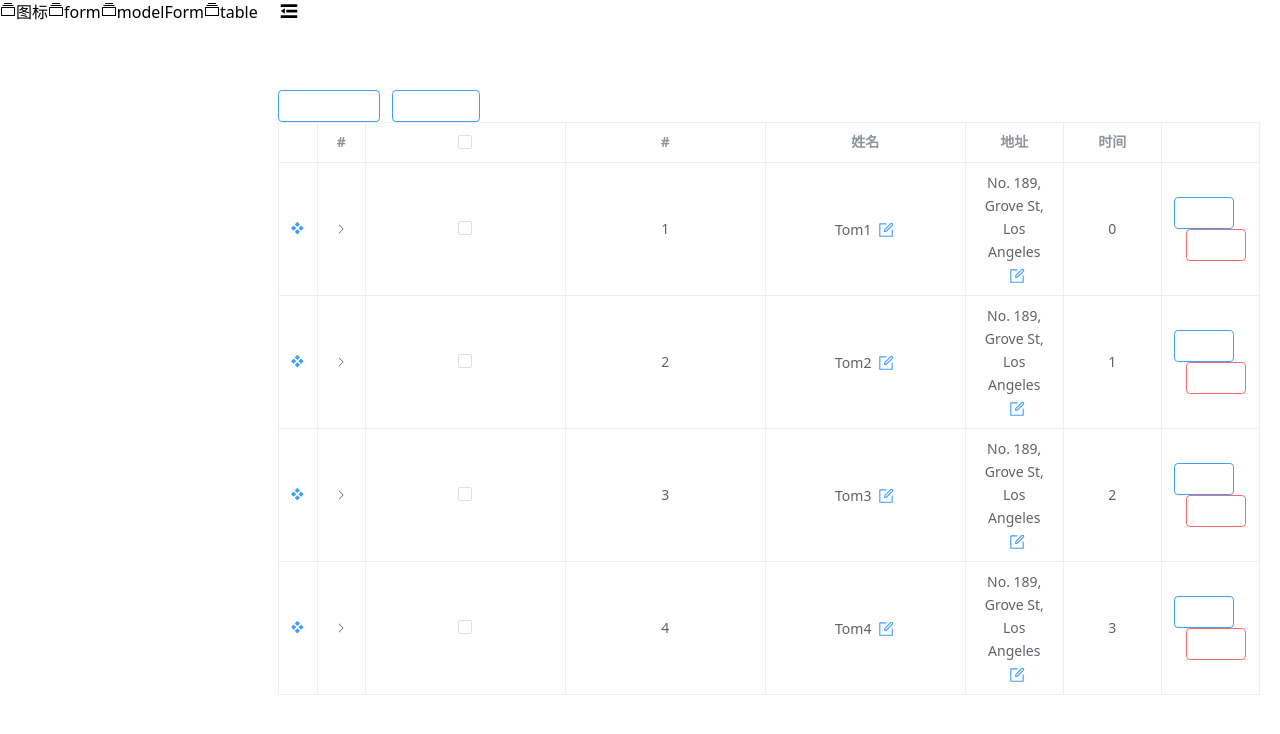
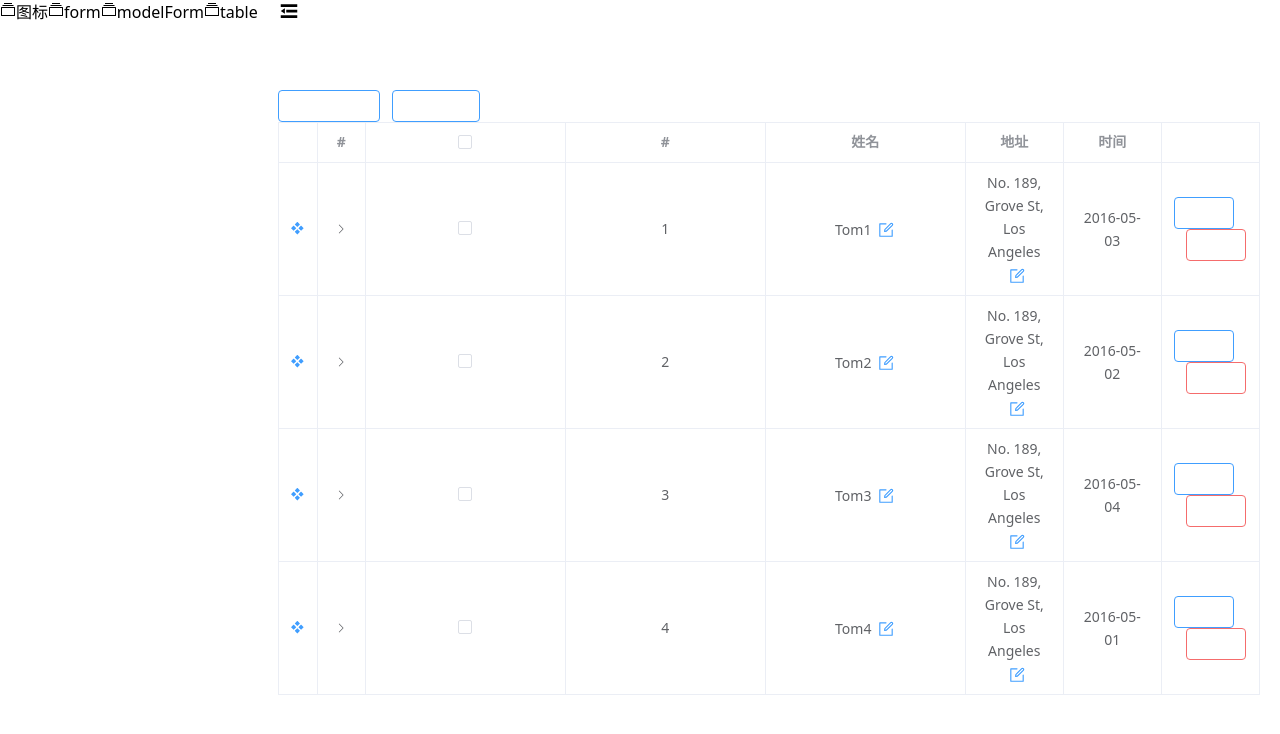
Before and after one commit to nmy0808/nmy-element-ui, a Vue app: page /table in a window 1280 px wide. Shown: the top 734 px of the page. Built offline with nearby package versions, Linux system fonts and the light colour scheme.

Commit message:
feat: 增加NTable 格式化内容功能, 配置字段为parse

```diff
--- a/src/components/nTable/src/index.vue
+++ b/src/components/nTable/src/index.vue
@@ -247,7 +247,9 @@ defineExpose({
               :store="scope.store"
             ></slot>
             <!--  普通, 没有slot -->
-            <span v-else>{{ scope.row[item.prop!] }}</span>
+            <span v-else>{{
+              item.parse ? item.parse({ ...scope }) : scope.row[item.prop!]
+            }}</span>
             <!--  编辑按钮 -->
             <NIcon
               v-if="item.editable"
--- a/src/components/nTable/src/types/options.ts
+++ b/src/components/nTable/src/types/options.ts
@@ -7,6 +7,7 @@ export interface ITableOptions {
   width?: string | number
   align?: 'left' | 'center' | 'right'
   slot?: string
+  parse?: Function
   editable?: boolean // 当前单元格是否支持编辑
   editSlot?: string // 当前单元格表单编辑插槽
   rules?: RuleItem[] // 开启单元格编辑验证
--- a/src/views/table/index.vue
+++ b/src/views/table/index.vue
@@ -70,7 +70,9 @@ const options = ref<ITableOptions[]>([
     prop: 'date',
     width: '',
     align: 'center',
-    slot: 'date'
+    parse: (scope: any) => {
+      return scope.row.date
+    }
   }
 ])
 const tableRef = ref<InstanceType<typeof NTable> | null>(null)
```
